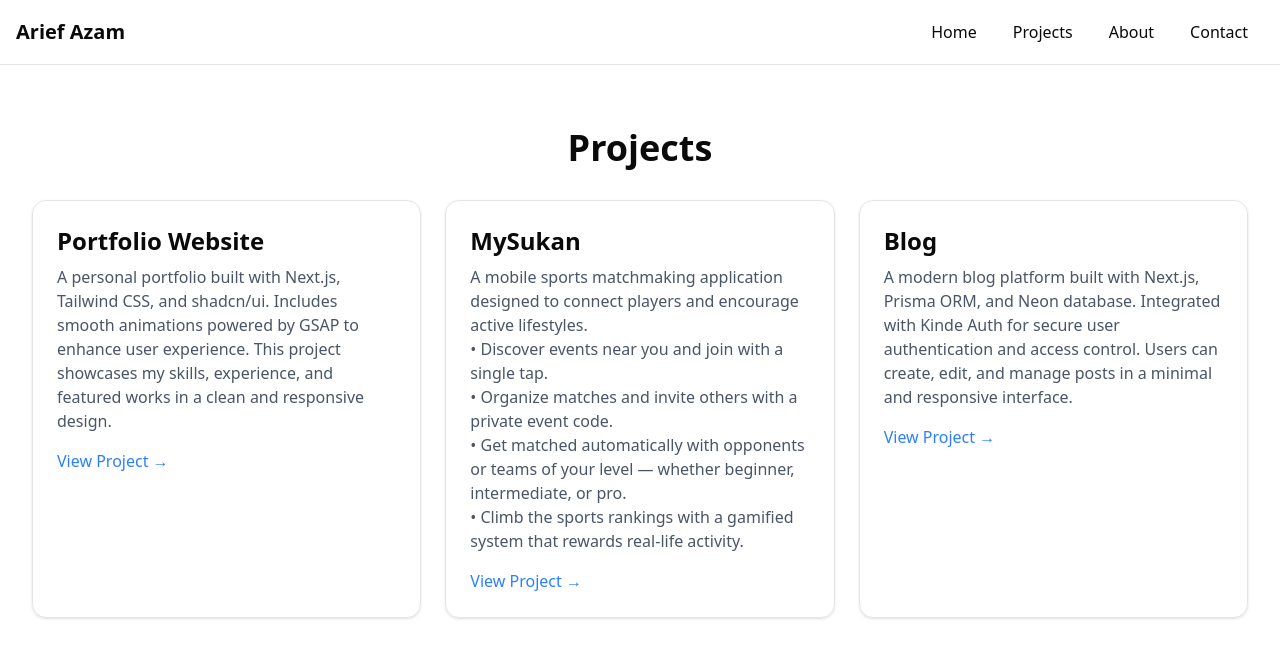
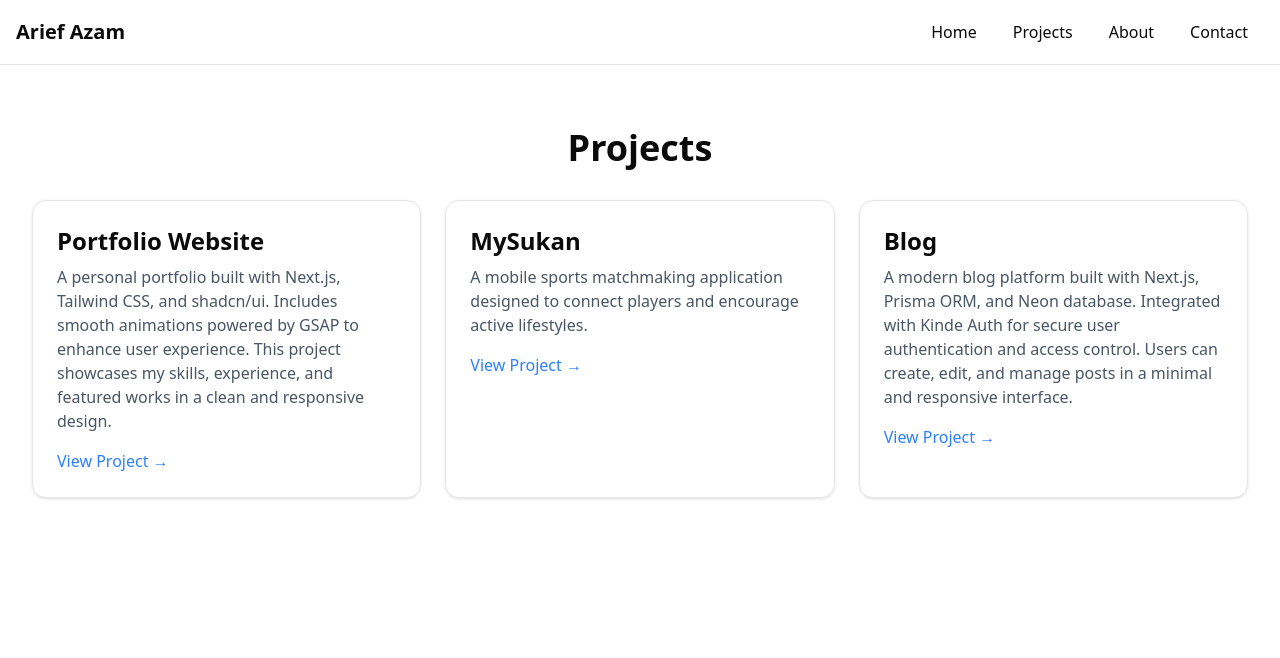
Before and after one commit to Azam2312334/AriefPortfolio, a Next.js app: page /projects in a window 1280 px wide. Shown: the top 658 px of the page. Built offline with nearby package versions, Linux system fonts and the light colour scheme.

Commit message:
edit details project

```diff
--- a/app/projects/page.tsx
+++ b/app/projects/page.tsx
@@ -28,12 +28,6 @@ export default function Projects() {
           <p className="text-gray-600 mb-4">
             A mobile sports matchmaking application designed to connect players
             and encourage active lifestyles.
-            <br />• Discover events near you and join with a single tap.
-            <br />• Organize matches and invite others with a private event code.
-            <br />• Get matched automatically with opponents or teams of your level —
-            whether beginner, intermediate, or pro.
-            <br />• Climb the sports rankings with a gamified system that rewards
-            real-life activity.
           </p>
           <a
             href="https://github.com/Azam2312334/MySukanApps"
```
